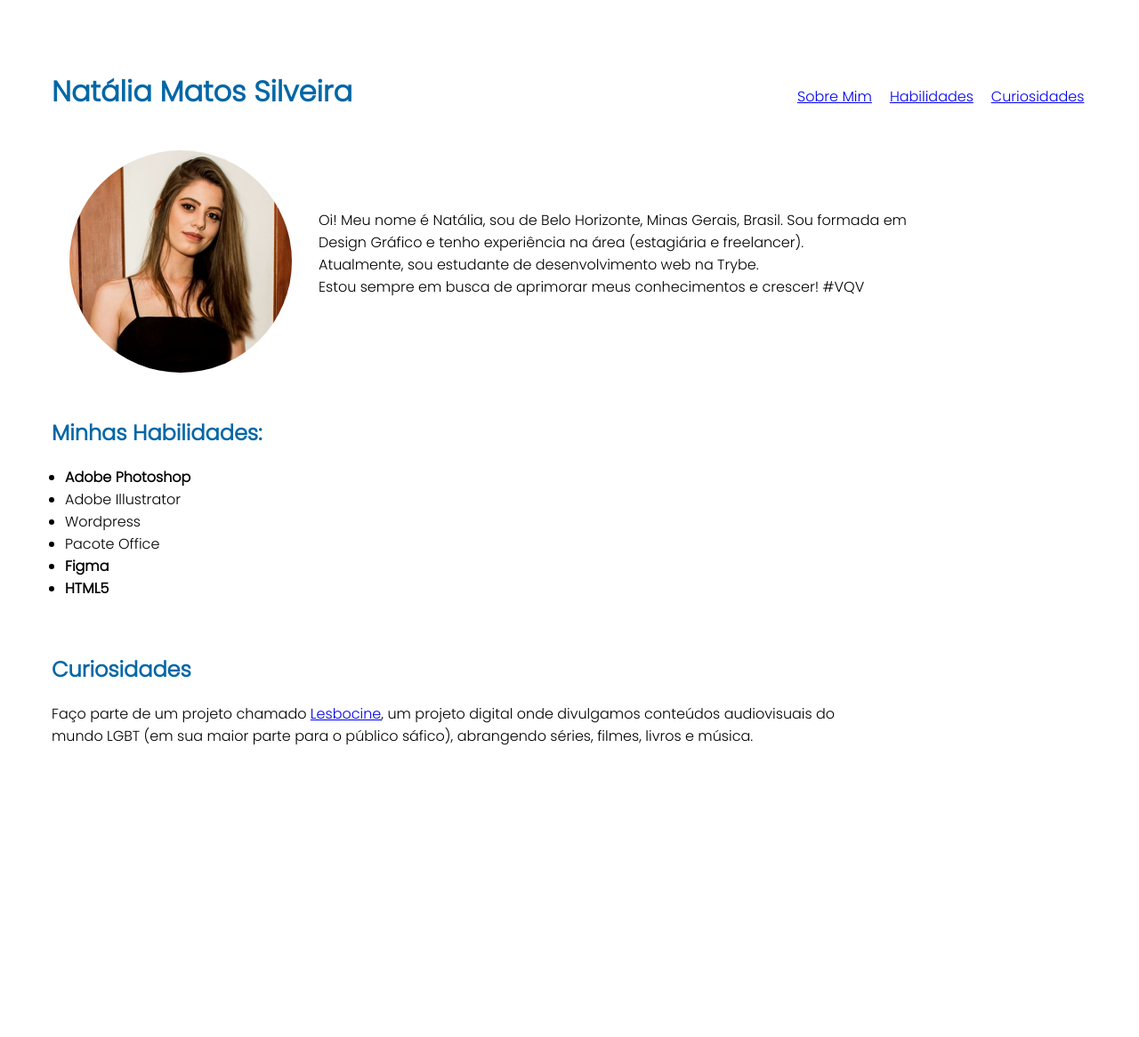
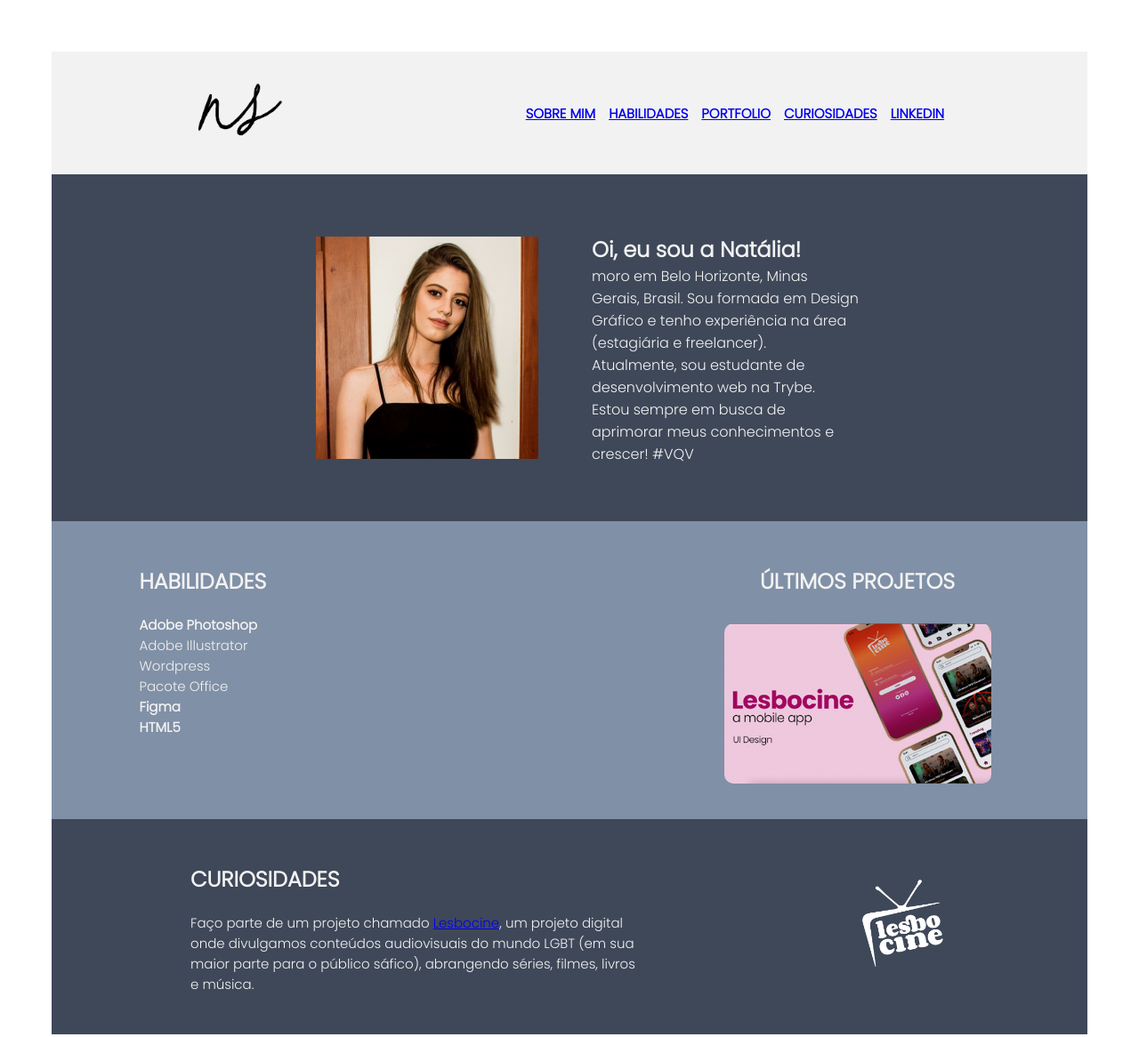
Before and after one commit to nataliamsilveira/nataliamsilveira.github.io, a plain HTML site: page index.html in a window 1280 px wide. Shown: the whole page at 89% size. Before the commit the page ends 914 px from the top, so only its background shows below. Drawn offline with Linux system fonts and the light colour scheme.

Commit message:
Portfolio Finalizado

```diff
--- a/index.html
+++ b/index.html
@@ -9,41 +9,65 @@
 </head>
 <body>
 
+    <header class="header">
+        <img class="logo" src="logo.png" alt="Logo">
+        <nav class="navbar">
+            <a class="navbar-item" href="#sobre-mim">SOBRE MIM</a>
+            <a class="navbar-item" href="#habilidades">HABILIDADES</a>
+            <a class="navbar-item" href="#projetos">PORTFOLIO</a>
+            <a class="navbar-item" href="#curiosidades">CURIOSIDADES</a>
+            <a class="navbar-item" href="https://www.linkedin.com/in/nat%C3%A1lia-silveira-4a94b6182/" target="_blank">LINKEDIN</a>
+        </nav>
+    </header>
 
-    <div>
-        <div class="header">
-            <h1>Natália Matos Silveira</h1>
-                <div class="menu">
-                    <a href="#profile">Sobre Mim</a>
-                    <a href="#habilidades">Habilidades</a>
-                    <a href="#curiosidades">Curiosidades</a>
-                </div>
-        </div>
+    <main class="content">
+        <section class="main-content" id="sobre-mim">
+            <img class="profile-pic" src="minhafoto.jpeg" alt="Foto de Perfil">
+            <div class="profile-description">
+                <h1 class="profile-name">Oi, eu sou a Natália!</h1>
+                <p class="profile-text">moro em Belo Horizonte, Minas Gerais, Brasil. Sou formada em Design Gráfico e tenho experiência na área (estagiária e freelancer).<br> Atualmente, sou estudante de desenvolvimento web na Trybe.<br>
+                    Estou sempre em busca de aprimorar meus conhecimentos e crescer! #VQV</p>
 
-        <div class="image-container">
-            <img src="minhafoto.jpeg" alt="Foto de Perfil">
-            <p class="profile" id="profile">Oi! Meu nome é Natália, sou de Belo Horizonte, Minas Gerais, Brasil. Sou formada em Design Gráfico e tenho experiência na área (estagiária e freelancer).<br> Atualmente, sou estudante de desenvolvimento web na Trybe.<br>
-            Estou sempre em busca de aprimorar meus conhecimentos e crescer! #VQV</p>
-            <br>
-        </div>
-    </div>
+            </div>
 
-    <h2 id="habilidades">Minhas Habilidades:</h2>
+        </section>
+        <section class="content-extra">
+            <div class="skills-content" id="habilidades">
+                <h2>HABILIDADES</h2>
+                <p class="content-text"><strong>Adobe Photoshop</strong><br>
+                    Adobe Illustrator<br>
+                    Wordpress<br>
+                    Pacote Office<br>
+                    <strong>Figma</strong><br>
+                    <strong>HTML5</strong></p>
+            </div>
 
-    <ul class="habilidade">
+            <div class="projects" id="projetos">
+                <h2>ÚLTIMOS PROJETOS</h2>
+                <a href="https://www.behance.net/nataliamsilveira" target="_blank"><img class="img-projects" src="lesbocine.jpg" alt="App Lesbocine"></a>
 
-        <li><strong>Adobe Photoshop</strong></li>
-        <li>Adobe Illustrator</li>
-        <li>Wordpress</li>
-        <li>Pacote Office</li>
-        <li><strong>Figma</strong></li>
-        <li><strong>HTML5</strong></li>
+            </div>
 
-    </ul>
-    <br>
+        </section>
 
-    <h2 id="curiosidades">Curiosidades</h2>
-    <p>Faço parte de um projeto chamado <a href="https://lesbocine.com/" target="_blank">Lesbocine</a>, um projeto digital onde divulgamos conteúdos audiovisuais do mundo LGBT (em sua maior parte para o público sáfico), abrangendo séries, filmes, livros e música.</p>
+        <section class="more" id="curiosidades">
+
+            <div>
+                <h2>CURIOSIDADES</h2>
+                <p class="content-text">Faço parte de um projeto chamado <a href="https://lesbocine.com/" target="_blank">Lesbocine</a>, um projeto digital onde divulgamos conteúdos audiovisuais do mundo LGBT (em sua maior parte para o público sáfico), abrangendo séries, filmes, livros e música.</p>
+            </div>
+
+            <div class="social-media-lesbocine">
+                <a href="https://lesbocine.com/" target="_blank"><img class="social-media-img" src="logolesbocine.png" alt="Logo Lesbocine"></a>
+
+            </div>
+        </section>
+
+        <section>
+
+        </section>
+
+    </main>
 
 </body>
 </html>
--- a/style.css
+++ b/style.css
@@ -9,48 +9,104 @@
             padding: 50px;
         }
 
-        img
-        {
-            border-radius: 50%;
-            width: 250px;
-            float: left;
-            padding: 20px;
+        .header{
+            background-color: #F2F2F2;
+            display: flex;
+            flex-direction: row;
+            align-items: center;
+            justify-content: space-around;
+            padding: 25px;
         }
 
-        .habilidade
-        {
-            padding-left: 15px;
+        .logo{
+            width: 100px;
+            height: auto;
         }
 
-        .profile {
-            width: 60%;
-            top: 70px;
-            left: 300px;
-            position: absolute;
+        .navbar {
+            display: flex;
+            gap: 15px;
+            font-family: 'Poppins';
+            font-style: normal;
+            font-weight: 600;
+            font-size: 15px;
+        }
+
+        .main-content{
+            background-color: #3F4859;
+            color: #F2F2F2;
+            display: flex;
+            flex-direction: row;
+            justify-content: center;
+            align-items: center;
+            padding: 30px;
+            gap:20px;
+        }
+
+        .profile-pic{
+            width: 250px;
+            height: auto;
+            padding: 40px;
+            float: right;
+        }
+
+        .profile-name{
+            font-weight: 800;
+        }
+
+        .profile-text{
+            width: 300px;
+            margin-top: -20px;
+        }
+
+        .content-extra{
+            background-color: #8090A6;
+            color: #F2F2F2;
+            display: flex;
+            flex-direction: row;
+            justify-content:space-around;
+            align-items:flex-start;
+            padding: 30px;
+            gap: 10px;
+        }
+
+        .projects{
+            text-align: center;
 
         }
 
-        h1, h2, h3 {
-            color: #0367A6;
+        h2{
+            font-weight:bolder;
         }
 
-        .image-container
-        {
-            height: 300px;
-            position: relative;
+
+        .img-projects{
+            width: 300px;
+            display: flex;
+            flex-direction: column;
+            padding: 10px;
+            text-align: center;
+            border-radius: 20px;
         }
 
-        p {
-            width: 80%;
+        .more{
+            background-color: #3F4859;
+            color: #F2F2F2;
+            display: flex;
+            flex-direction: row;
+            justify-content: space-around;
+            align-items:center;
+            padding: 30px;
         }
 
-        .header{
-            display: flex;
-            gap: 500px;
-            align-items: baseline;
+        .content-text{
+            font-weight: 400;
+            font-size: 15px;
+            color: #F2F2F2;
+            width: 500px;
         }
 
-        .menu{
-            display: flex;
-            gap: 20px;
+        .social-media-img{
+            width: 100px;
+            text-align: center;
         }
```
Also changed, not shown: LogoCarolinaQueiroz.jpg (added), lesbocine.jpg (added), logo.png (added), logolesbocine.png (added), 1 other file.
